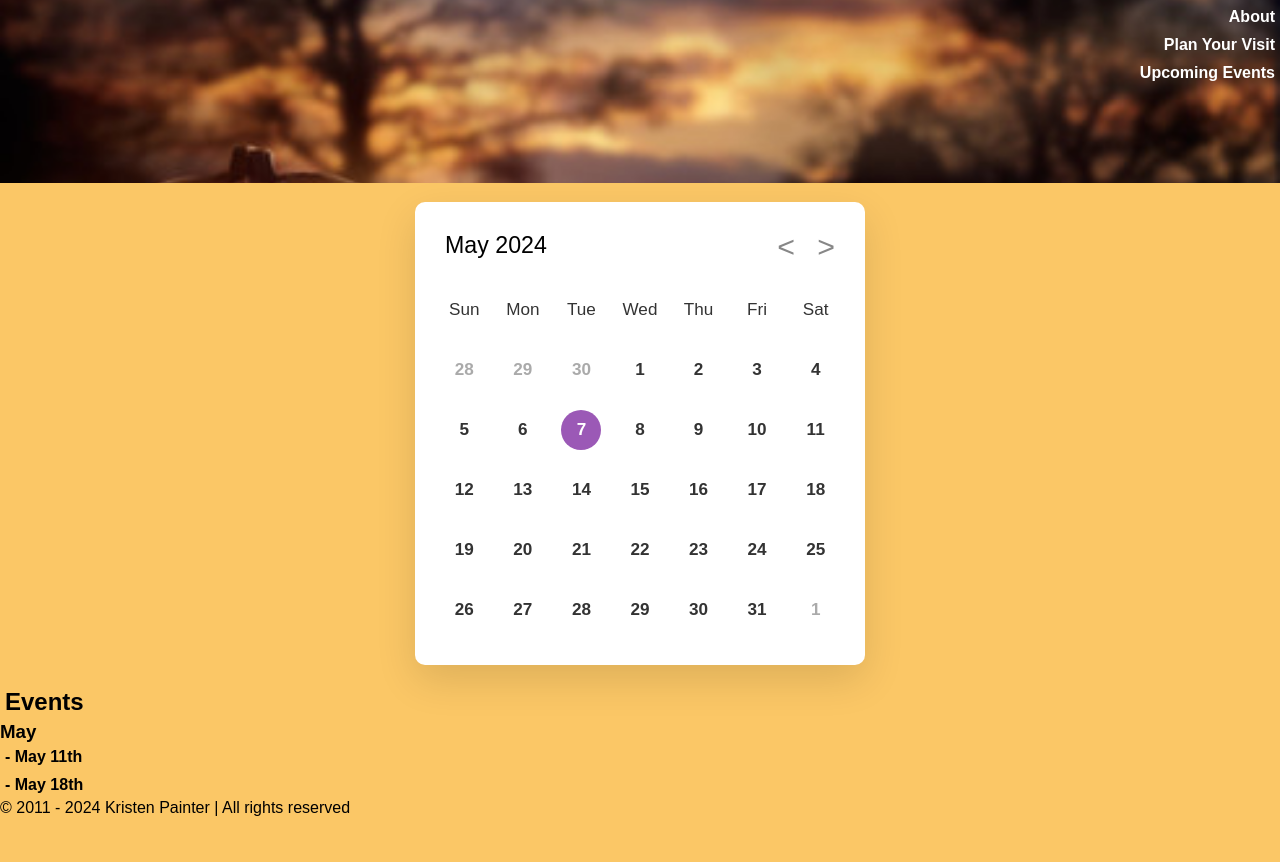
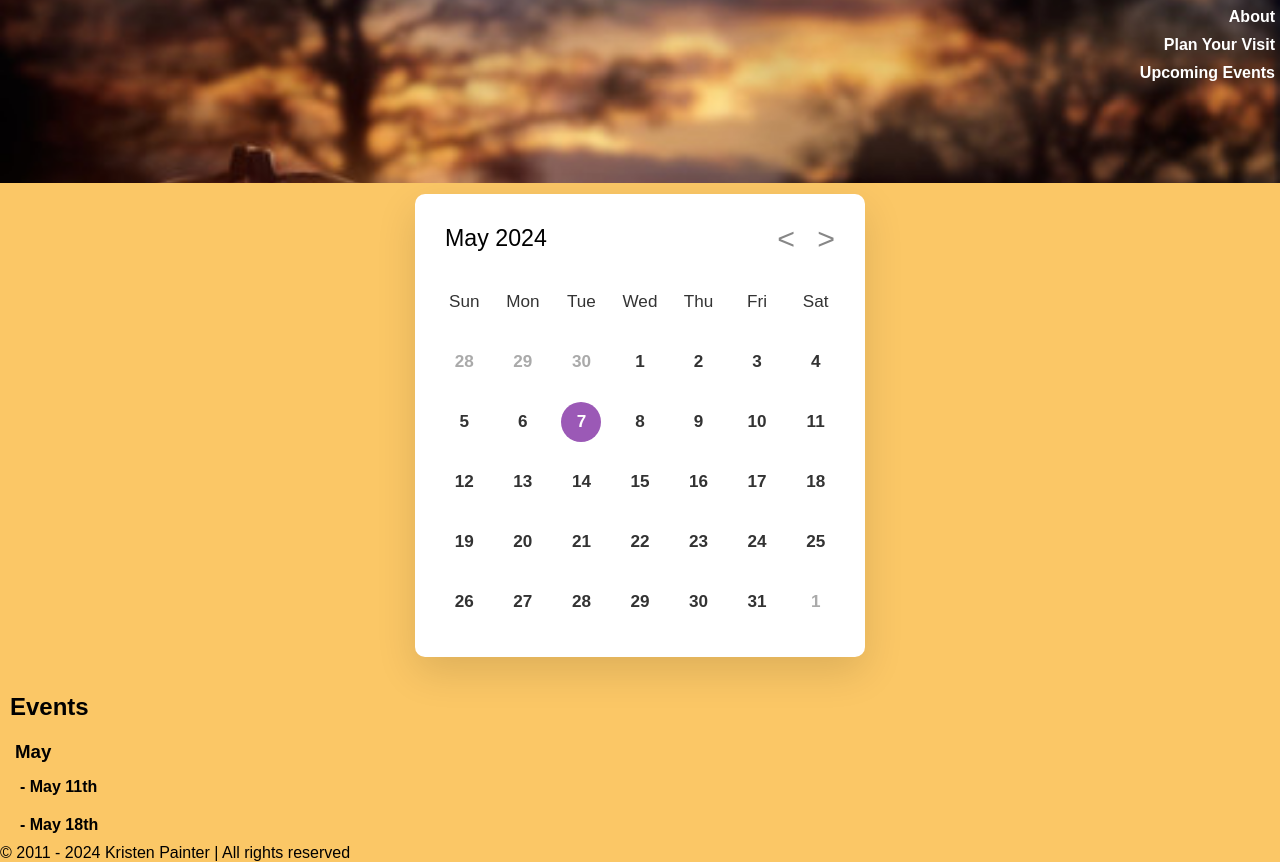
Before and after one commit to ToniMOrban/nocturne-falls, a plain HTML site: page calendar.html in a window 1280 px wide. Shown: the part 67-929 px from the top of the page. Before the commit the page ends 884 px from the top, so only its background shows below. Drawn offline with Linux system fonts and the light colour scheme.

Commit message:
Update calendar-style.css
added spacing to displayed events

```diff
--- a/style/calendar-style.css
+++ b/style/calendar-style.css
@@ -4,28 +4,33 @@
     box-sizing: border-box;
     font-family: 'Poppins', sans-serif;
 }
+
 .main-calendar{
     display: flex;
     align-items: center;
-    padding: 5px 5px;
+    padding: 5px 5px 20px 5px;
     justify-content: center;
     min-height: 500px;
 }
+
 .wrapper{
     width: 450px;
     background: #fff;
     border-radius: 10px;
     box-shadow: 0 15px 40px rgba(0,0,0,0.12);
 }
+
 .banner{
     display: flex;
     align-items: center;
     padding: 25px 30px 10px;
     justify-content: space-between;
 }
+
 .icons{
     display: flex;
 }
+
 .icons span{
     height: 38px;
     width: 38px;
@@ -38,19 +43,24 @@
     user-select: none;
     border-radius: 50%;
 }
+
 .icons span:last-child{
     margin-right: -10px;
 }
+
 .icons span:hover{
     background: #f2f2f2;
 }
+
 .current-date{
     font-size: 1.45rem;
     font-weight: 500;
 }
+
 .calendar{
     padding: 20px;
 }
+
 .calendar ul{
     display: flex;
     flex-direction: row;
@@ -58,24 +68,29 @@
     list-style: none;
     text-align: center;
 }
+
 .days{
     margin-bottom: 20px;
 }
+
 .calendar li{
     color: #333;
     width: calc(100% / 7);
     font-size: 1.07rem;
 }
+
 .weeks li{
     font-weight: 500;
     cursor: default;
 }
+
 .days li{
     z-index: 1;
     cursor: pointer;
     position: relative;
     margin-top: 30px;
 }
+
 .days li.inactive{
     color: #aaa;
 }
@@ -100,8 +115,18 @@
     background: #f2f2f2;
 }
 
+
+h2 {
+  margin: 5px;
+}
+
+h3 {
+  margin: 15px 5px 5px 15px;
+}
+
 .event-descriptions li {
     font-weight: normal;
+    margin: 5px 15px;
 }
 
 .hidden {
```
Lines whose indentation alone changed are shown as unchanged.
